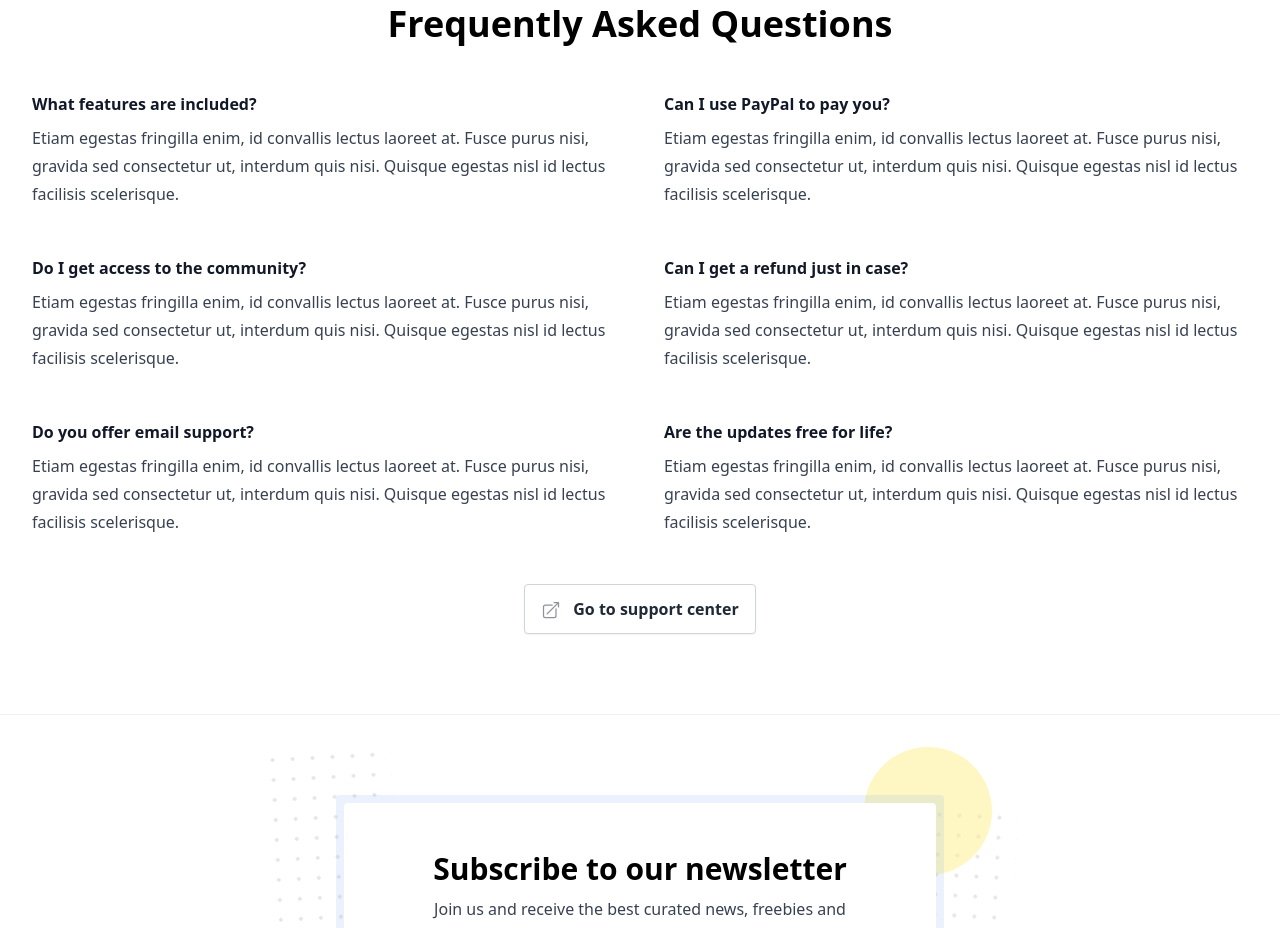
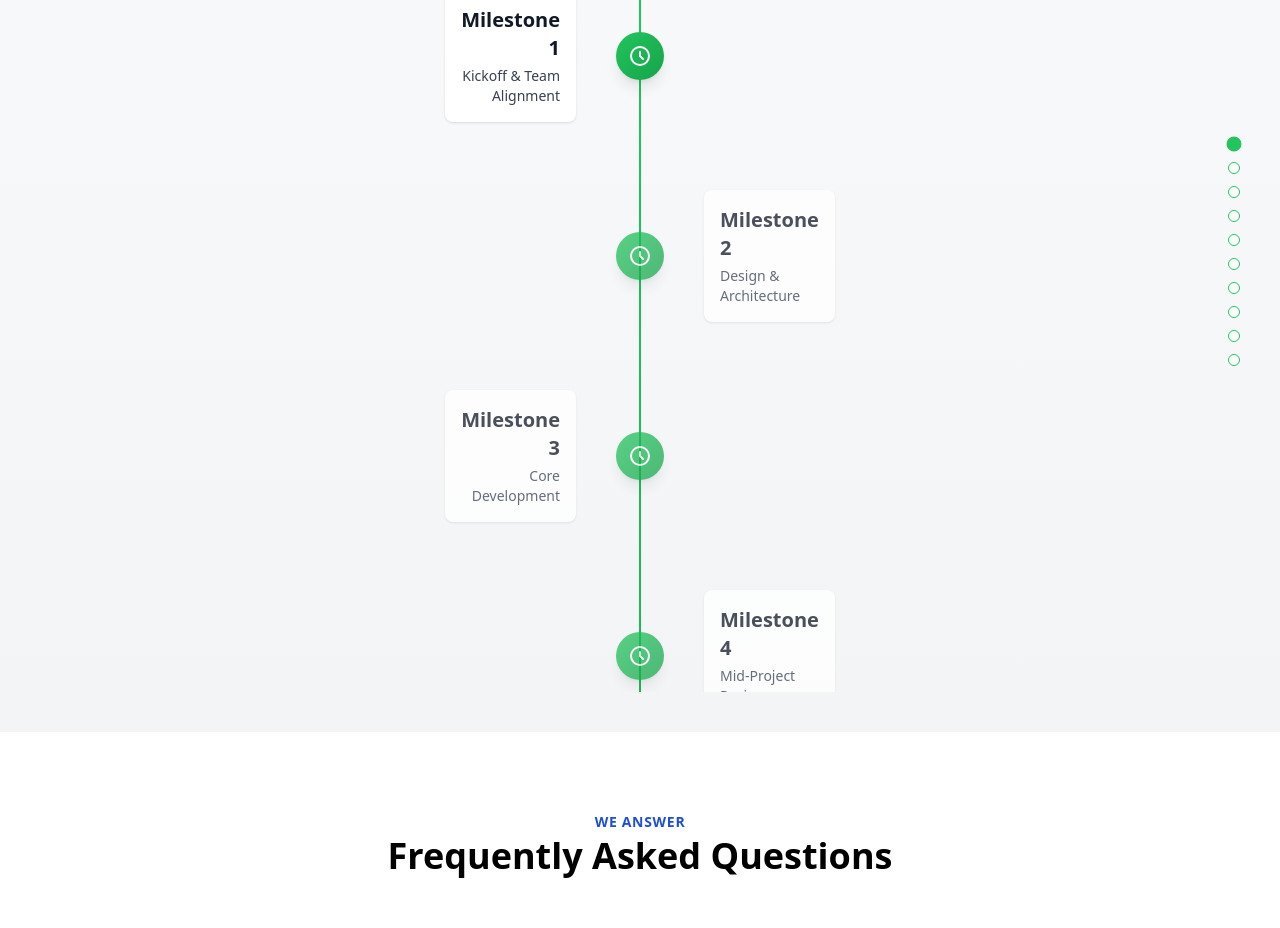
Before and after one commit to Act4Zero/LandingPage-GreenCompass, a Next.js app: page / in a window 1280 px wide. Shown: the part 3580-4508 px from the top of the page. Built offline with nearby package versions, Linux system fonts and the light colour scheme.

Commit message:
Introduce Project Timeline component

```diff
--- /dev/null
+++ b/src/components/ProjectTimeline.js
@@ -0,0 +1,141 @@
+import React, { useEffect, useRef, useState } from 'react';
+
+const milestonesData = [
+  { title: "Milestone 1", description: "Kickoff & Team Alignment", details: "Official project start, identifying key stakeholders, and setting initial scopes." },
+  { title: "Milestone 2", description: "Design & Architecture", details: "Design planning, wireframes, and preparing the dev environment." },
+  { title: "Milestone 3", description: "Core Development", details: "Implementing core features and initial integration tests." },
+  { title: "Milestone 4", description: "Mid-Project Review", details: "Reviewing progress, adjusting scope, and refining processes." },
+  { title: "Milestone 5", description: "UI/UX Polishing", details: "Enhancing user experience, responsiveness, and visual consistency." },
+  { title: "Milestone 6", description: "Feature Freeze", details: "Focusing on stability and bug fixes, halting new feature development." },
+  { title: "Milestone 7", description: "Beta Release", details: "Releasing a beta version to a test user group for feedback." },
+  { title: "Milestone 8", description: "Performance Optimization", details: "Improving load times, scalability, and resource usage." },
+  { title: "Milestone 9", description: "Security & Compliance", details: "Ensuring data protection, privacy compliance, and robust security measures." },
+  { title: "Milestone 10", description: "Launch", details: "Final public release and post-launch support strategy." },
+];
+
+const ProjectTimeline = () => {
+  const [visibleIndex, setVisibleIndex] = useState(0);
+  const refs = useRef([]);
+
+  useEffect(() => {
+    const observer = new IntersectionObserver(
+      (entries) => {
+        const visibleEntries = entries.filter((entry) => entry.isIntersecting);
+        if (visibleEntries.length > 0) {
+          visibleEntries.sort((a, b) => b.intersectionRatio - a.intersectionRatio);
+          const index = parseInt(visibleEntries[0].target.dataset.index, 10);
+          setVisibleIndex(index);
+        }
+      },
+      {
+        root: null,
+        rootMargin: '-50% 0px -50% 0px',
+        threshold: [0, 0.5, 1]
+      }
+    );
+
+    refs.current.forEach((ref) => {
+      if (ref) observer.observe(ref);
+    });
+
+    return () => {
+      if (observer && refs.current) {
+        refs.current.forEach((ref) => ref && observer.unobserve(ref));
+      }
+    };
+  }, []);
+
+  const scrollToMilestone = (index) => {
+    if (refs.current[index]) {
+      refs.current[index].scrollIntoView({ behavior: 'smooth', block: 'center' });
+    }
+  };
+
+  return (
+    <div className="relative bg-gradient-to-b from-gray-50 to-gray-100">
+      <div className="container mx-auto px-6 py-10 relative z-10">
+        <h1 className="text-4xl font-bold text-center text-gray-900 mb-10">Project Timeline</h1>
+
+        {/* Scrollable area */}
+        <div className="relative h-[800px] overflow-y-scroll no-scrollbar py-10">
+          <div className="relative w-full" style={{ height: '2000px' }}>
+            {/* Straight vertical line */}
+            <div className="absolute top-0 left-1/2 transform -translate-x-1/2 h-full w-[2px] bg-gradient-to-b from-green-500 to-green-600 z-0" />
+
+            {milestonesData.map((m, i) => {
+              const topPosition = (i / (milestonesData.length - 1)) * 1800 + 100;
+              const isEven = i % 2 === 0;
+
+              return (
+                <div
+                  key={i}
+                  ref={(el) => (refs.current[i] = el)}
+                  data-index={i}
+                  className={`absolute transition-opacity duration-500 ease-out ${visibleIndex === i ? 'opacity-100' : 'opacity-75'} min-h-[80px] min-w-[80px]`}
+                  style={{ top: `${topPosition}px`, left: '50%', transform: 'translateX(-50%)' }}
+                >
+                  <div className="relative flex justify-center items-center">
+                    <MilestoneMarker details={m.details} />
+                    <div
+                      className={`bg-white rounded-lg shadow p-4 max-w-sm absolute top-1/2 transform -translate-y-1/2 ${
+                        isEven
+                          ? 'right-full mr-6 text-right'
+                          : 'left-full ml-6 text-left'
+                      }`}
+                    >
+                      <h2 className="text-xl font-semibold text-gray-900 mb-1">{m.title}</h2>
+                      <p className="text-gray-700 text-sm">{m.description}</p>
+                    </div>
+                  </div>
+                </div>
+              );
+            })}
+          </div>
+        </div>
+      </div>
+
+      {/* Smaller, elegant dots */}
+      <div className="absolute top-1/2 right-10 transform -translate-y-1/2 flex flex-col items-center space-y-3 z-20">
+        {milestonesData.map((_, i) => (
+          <button
+            key={i}
+            onClick={() => scrollToMilestone(i)}
+            className={`w-3 h-3 rounded-full border border-green-500 transition-transform duration-300
+              ${visibleIndex === i ? 'bg-green-500 scale-125' : 'bg-white hover:bg-green-100'}`}
+          />
+        ))}
+      </div>
+    </div>
+  );
+};
+
+const MilestoneMarker = ({ details }) => {
+  return (
+    <div className="relative group flex-shrink-0 z-10">
+      <div className="relative w-12 h-12 bg-gradient-to-br from-green-500 to-green-600 rounded-full flex items-center justify-center shadow-lg cursor-pointer hover:scale-105 transition-transform duration-300">
+        {/* Icon */}
+        <svg
+          xmlns="http://www.w3.org/2000/svg"
+          className="h-6 w-6 text-white"
+          fill="none"
+          viewBox="0 0 24 24"
+          stroke="currentColor"
+          strokeWidth={2}
+        >
+          <path
+            strokeLinecap="round"
+            strokeLinejoin="round"
+            d="M12 8v4l3 3m6-3a9 9 0 11-18 0 9 9 0 0118 0z"
+          />
+        </svg>
+      </div>
+      {/* Tooltip */}
+      <div className="absolute bottom-full left-1/2 transform -translate-x-1/2 -translate-y-3 w-56 p-4 bg-white text-gray-800 rounded-lg shadow-lg opacity-0 group-hover:opacity-100 pointer-events-none transition-opacity duration-300 z-10">
+        <p className="font-semibold mb-1">More details</p>
+        <p className="text-sm">{details}</p>
+      </div>
+    </div>
+  );
+};
+
+export default ProjectTimeline;
--- a/src/pages/index.js
+++ b/src/pages/index.js
@@ -5,7 +5,7 @@ import Meta from "components/Meta";
 import Navbar from "components/Navbar";
 import HeroSection from "components/HeroSection";
 import ContentSection from "components/ContentSection";
-import ProjectTimeline from "components/ContentSection";
+import ProjectTimeline from "components/ProjectTimeline";
 import FeaturesSection from "components/FeaturesSection";
 import CtaSection from "components/CtaSection";
 import FaqSection from "components/FaqSection";
--- a/src/styles/global.css
+++ b/src/styles/global.css
@@ -27,3 +27,13 @@
     background-size: calc(10 * 2px) calc(10 * 2px);
   }
 }
+
+/* Hide scrollbar for Chrome, Safari and Opera */
+.no-scrollbar::-webkit-scrollbar {
+  display: none;
+}
+/* Hide scrollbar for IE, Edge and Firefox */
+.no-scrollbar {
+  -ms-overflow-style: none; /* IE and Edge */
+  scrollbar-width: none; /* Firefox */
+}
```
